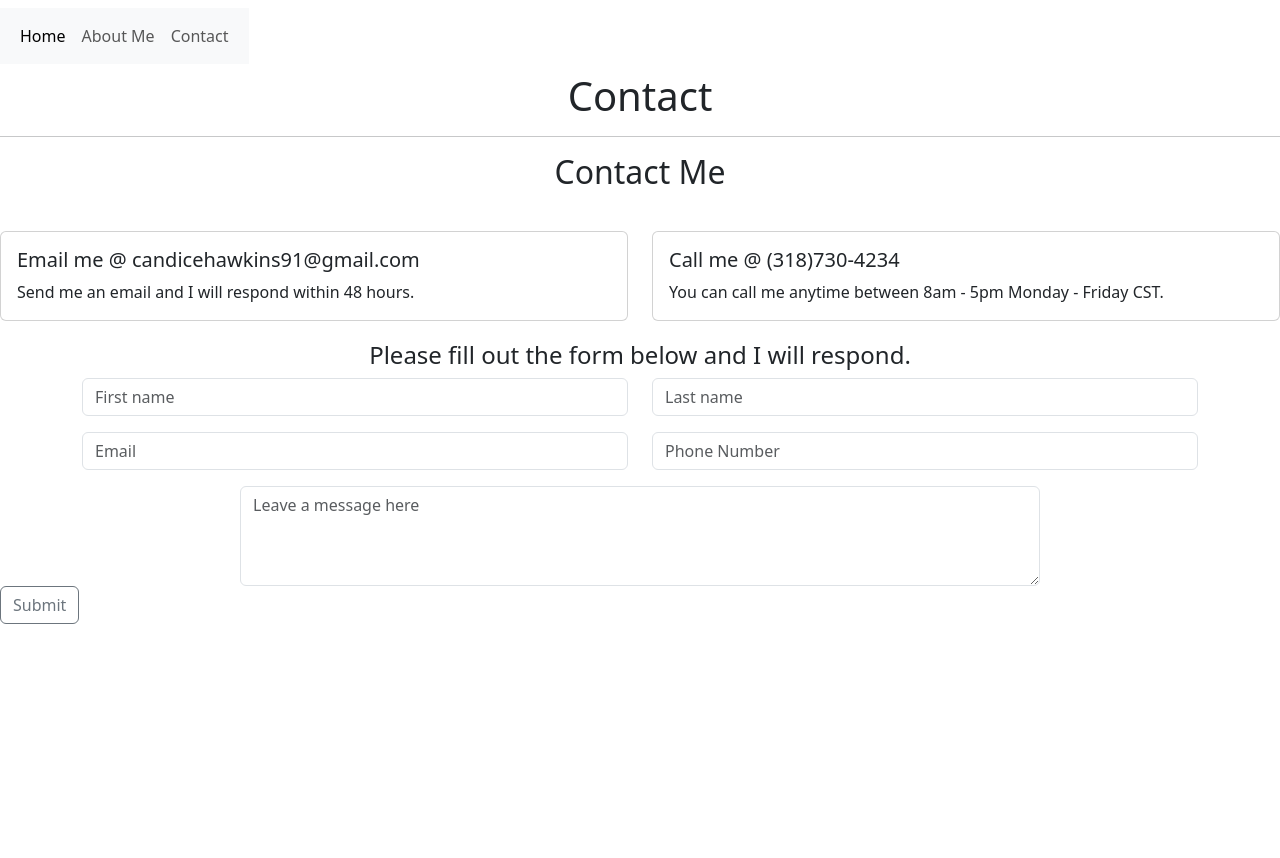
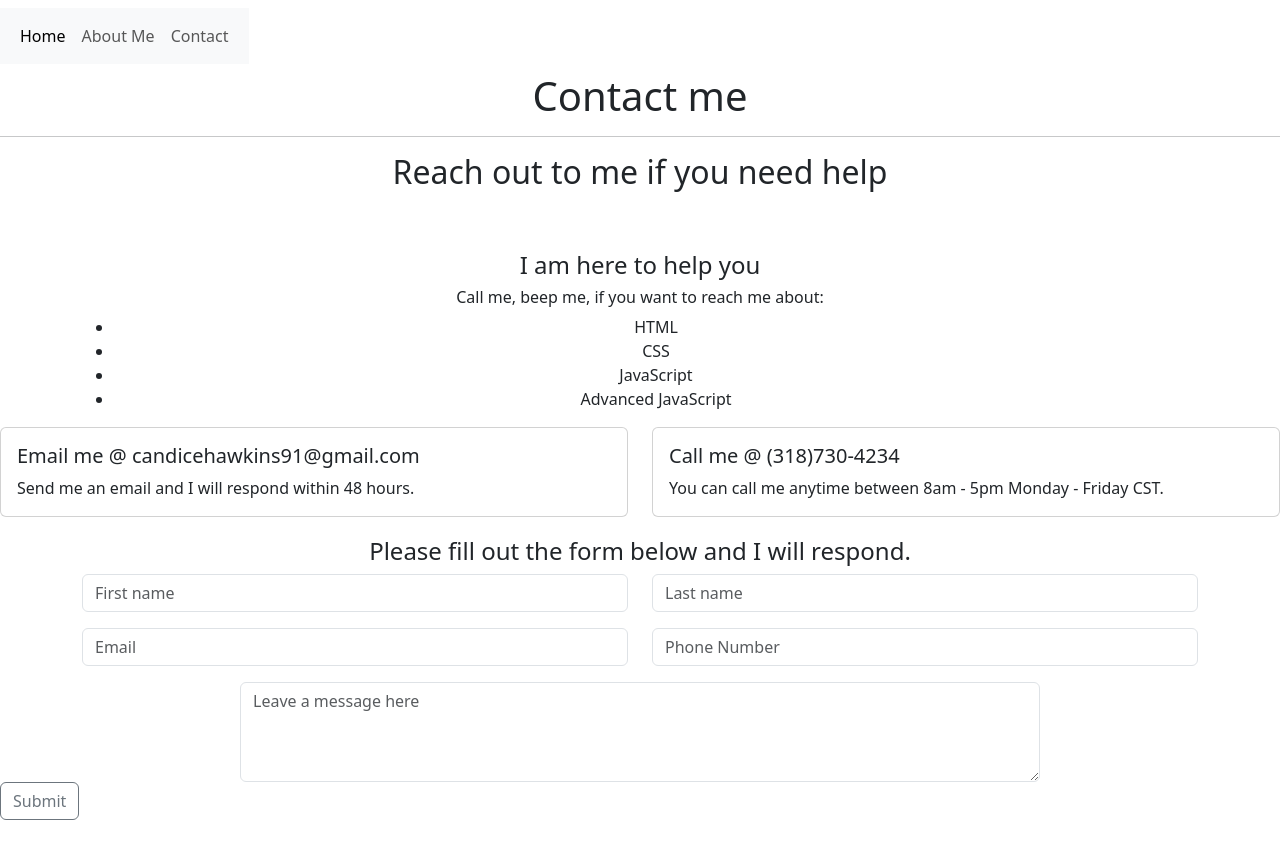
Before and after one commit to candicehawkins91/capstone, a plain HTML site: page contact.html in a window 1280 px wide. Before the commit the page ends 800 px from the top, so only its background shows below. Drawn offline with nearby package versions, Linux system fonts and the light colour scheme.

Commit message:
add list

```diff
--- a/contact.html
+++ b/contact.html
@@ -22,10 +22,27 @@
   </div>
 </nav>
 </section>
-<h1 id="contactheading">Contact</h1>
+<h1 id="contactheading">Contact me</h1>
 <hr>
 
-<p id="firstCMPar"><h2>Contact Me</h2></p><br>
+<p id="firstCMPar"><h2>Reach out to me if you need help</h2></p><br>
+<div id="P1" class="container" style="justify-content: center;">
+  <div class="ul" style="justify-content: center; text-align: center;">
+    <h4> I am here to help you</h4>
+    <h6>Call me, beep me,
+       if you want to reach me about:</h6>
+    <ul>
+      <li>HTML</li>
+      <li>CSS</li>
+      <li>JavaScript</li>
+      <li>Advanced JavaScript</li>
+    </ul>
+
+
+  </div>
+
+</div>
+
 
 <div class="row">
   <div class="col-sm-6 mb-3 mb-sm-0">
--- a/style.css
+++ b/style.css
@@ -50,3 +50,8 @@ img {
     margin-left: auto;
     margin-right: auto;
 }
+ul {
+    no-bullet: true;
+    text-align: center;
+    margin-top: 20px;
+}
```
